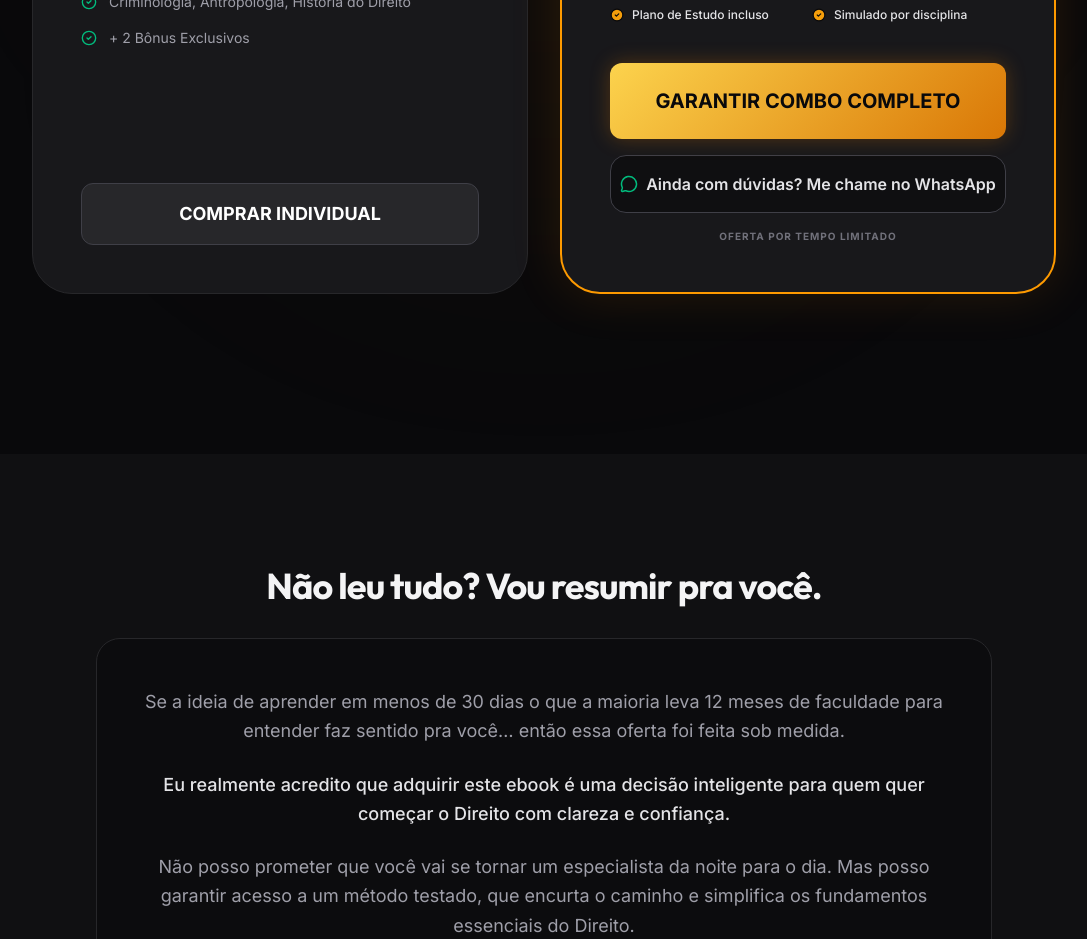
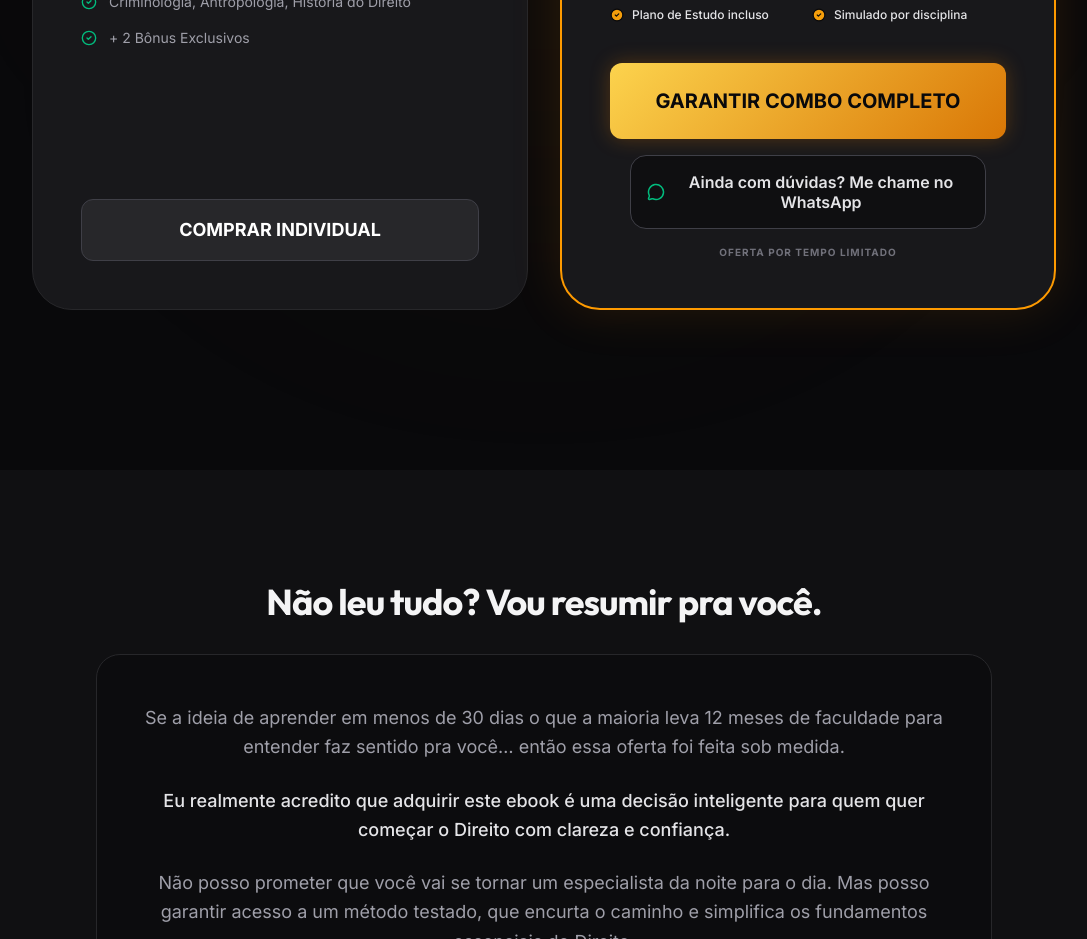
Before and after one commit to camposads-dot/campododireito-calouros, a React (Vite) app: page / in a window 1280 px wide. Shown: the part 6640-7579 px from the top of the page, without its empty margins (96-1183 px from the left). Built offline with nearby package versions, Linux system fonts and the light colour scheme.

Commit message:
atualizar whatsApp

```diff
--- a/src/App.tsx
+++ b/src/App.tsx
@@ -920,19 +920,23 @@ const Offer = () => {
           </CTAButton>
 
           {/* Botão WhatsApp */}
+<div className="flex justify-center">
   <a
     href="https://wa.me/5569992294465?text=Olá!%20Tenho%20uma%20dúvida%20sobre%20o%20Combo%20Especial%202026."
     target="_blank"
     rel="noopener noreferrer"
-            className="w-full mt-4 flex items-center justify-center gap-2 rounded-2xl border border-zinc-700 bg-zinc-950/60 hover:bg-zinc-900 transition-all duration-300 py-4 text-sm md:text-base font-semibold text-zinc-200"
+    className="w-full md:w-[90%] mt-4 flex items-center justify-center text-center gap-2 rounded-2xl border border-zinc-700 bg-zinc-950/60 hover:bg-zinc-900 transition-all duration-300 py-4 px-4 text-sm md:text-base font-semibold text-zinc-200"
   >
     <MessageCircle
       size={18}
-              className="text-emerald-500"
+      className="text-emerald-500 flex-shrink-0"
     />
 
+    <span className="leading-tight">
       Ainda com dúvidas? Me chame no WhatsApp
+    </span>
   </a>
+</div>
 
 <p className="text-center text-[8px] md:text-[10px] text-zinc-500 mt-4 uppercase font-bold tracking-widest">
   Oferta por tempo limitado
```
Lines whose indentation alone changed are shown as unchanged.
